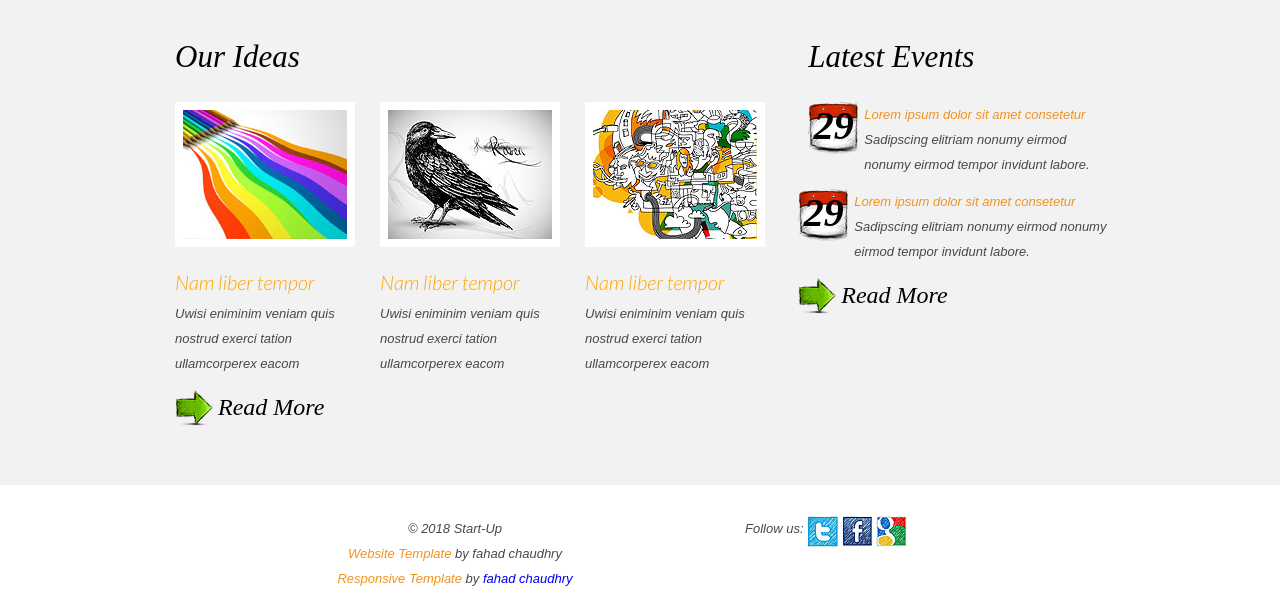
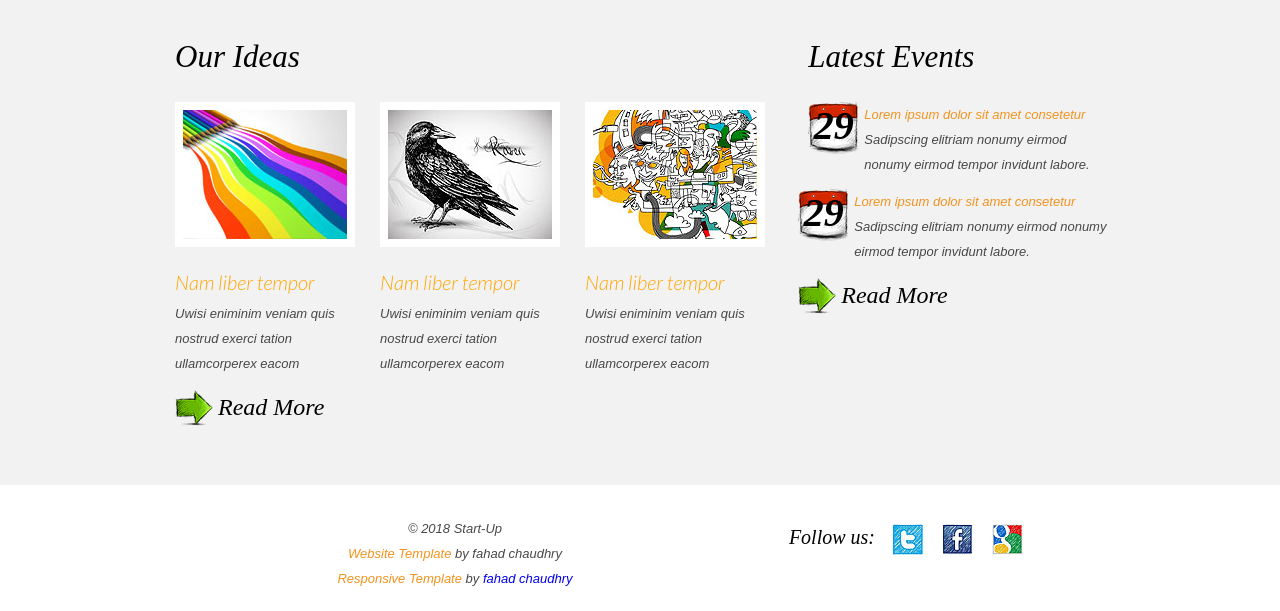
Before and after one commit to DouliDev/Start-up, a plain HTML site: page index.html in a window 1280 px wide. Shown: the part 1101-1712 px from the top of the page. Drawn offline with Linux system fonts and the light colour scheme; a web font is replaced by a local one.

Commit message:
fix margin,padding of social link of the footer

```diff
--- a/css/app.css
+++ b/css/app.css
@@ -181,6 +181,29 @@ footer p{
 	text-align: center;
 	width: 580px;
 }
+.social-icon{
+	overflow: hidden;
+	float: right;
+	margin: 8px 73px 0 0;
+}
+.social-icon span{
+	display: inline-block;
+	float: left;
+	color: black;
+	font-size: 20px;
+	line-height: 27px;
+	margin-right: 17px;
+	font-family: "bilbo";
+}
+.social-icon a{
+	display: inline-block;
+	float: left;
+	margin-right: 19px;
+}
+.social-icon a:hover img{
+	opacity: 0.7;
+
+}
 .clear{
 	clear: both;
 	width: 100%;
```
